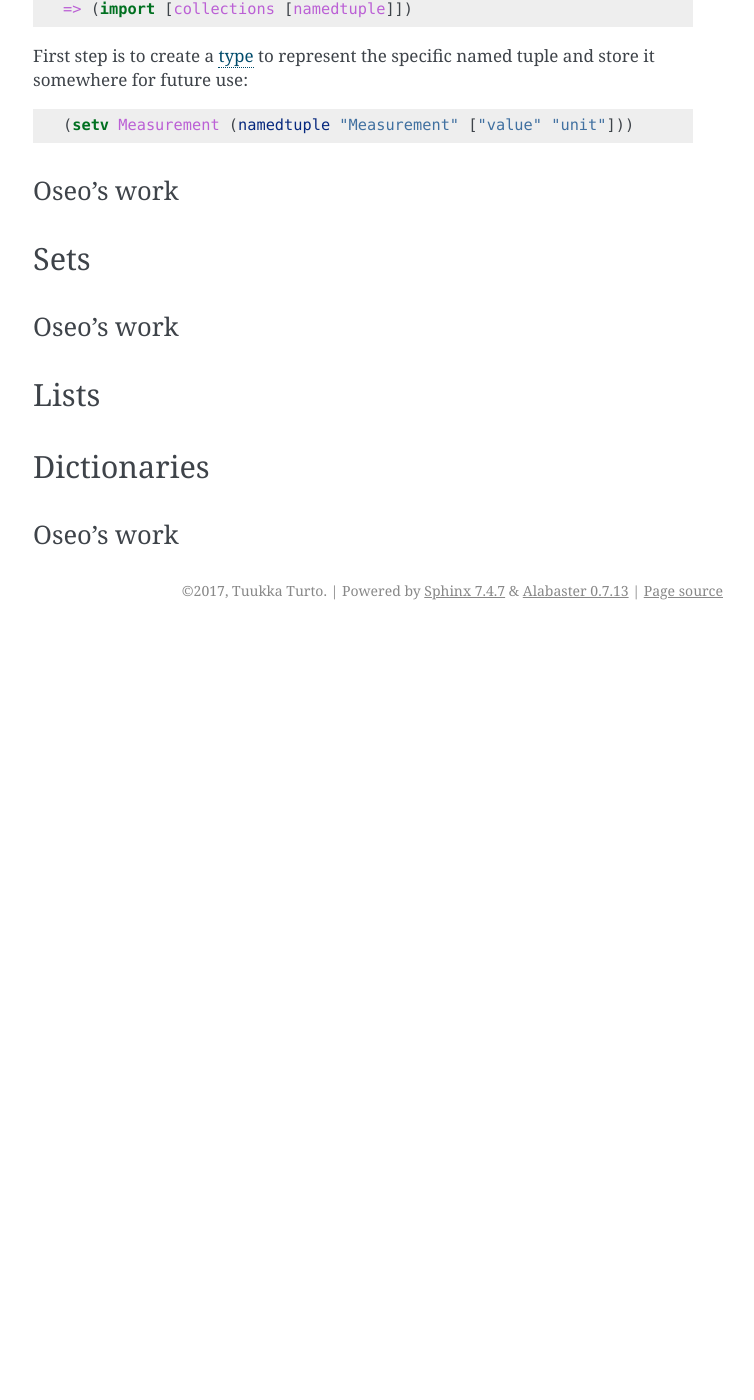
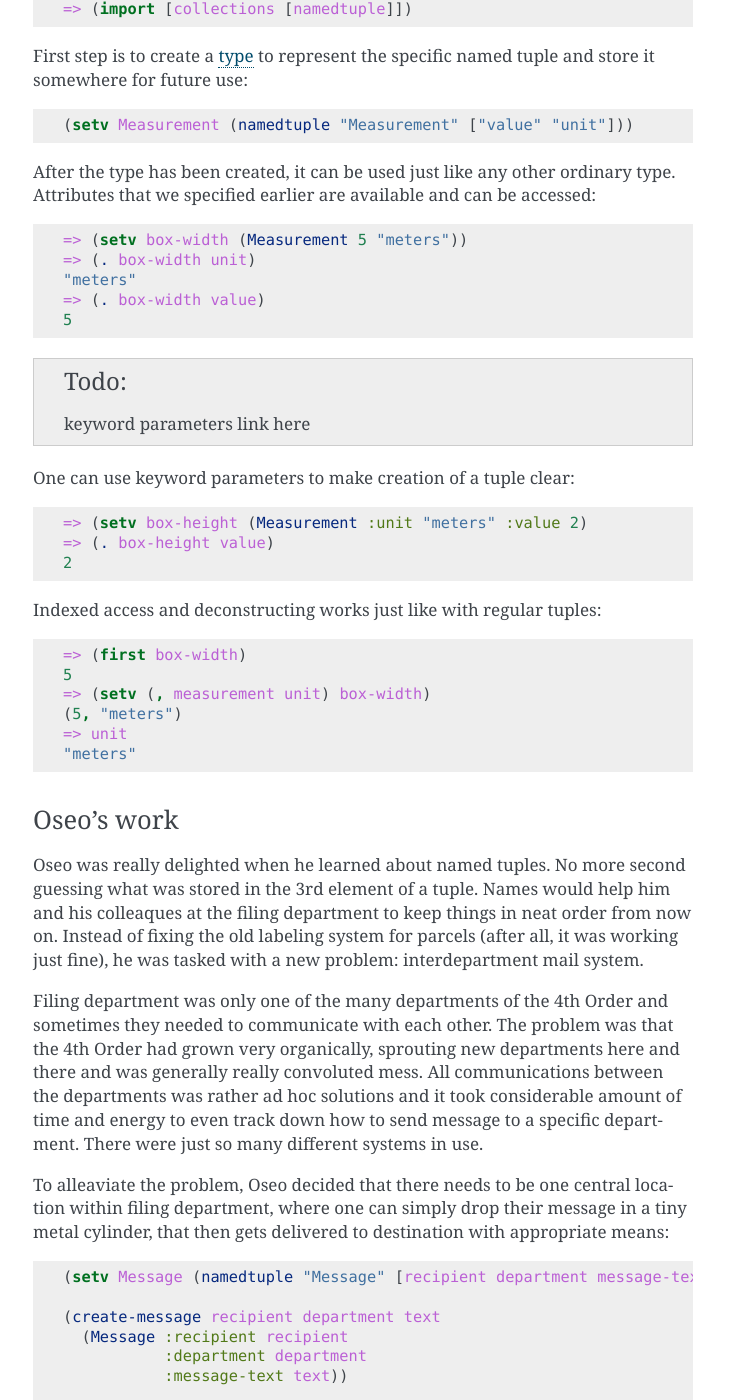
Before and after one commit to tuturto/hy-files, a Sphinx documentation site: the page built from doc/source/data_structures.rst, in a window 1280 px wide and 1400 px high, scrolled down 4568 px. Shown: the whole window, without its empty margins (387-1141 px from the left). Built offline with Sphinx 7.4.7, drawn with Linux system fonts in a browser that asks for light colours; before the commit the page ends 5198 px from its top, so only the background shows below that; some of the changed text lies outside the part shown.

Commit message:
Working with named tuples

```diff
--- a/doc/source/data_structures.rst
+++ b/doc/source/data_structures.rst
@@ -256,15 +256,84 @@ specific named tuple and store it somewhere for future use:
 
    (setv Measurement (namedtuple "Measurement" ["value" "unit"]))
 
+After the type has been created, it can be used just like any other ordinary
+type. Attributes that we specified earlier are available and can be accessed:
 
+.. code-block:: hylang
+
+  => (setv box-width (Measurement 5 "meters"))
+  => (. box-width unit)
+  "meters"
+  => (. box-width value)
+  5
+
+.. TODO:: keyword parameters link here
+
+One can use keyword parameters to make creation of a tuple clear:
+
+.. code-block:: hylang
+
+  => (setv box-height (Measurement :unit "meters" :value 2)
+  => (. box-height value)
+  2
+
+Indexed access and deconstructing works just like with regular tuples:
+
+.. code-block:: hylang
+
+  => (first box-width)
+  5
+  => (setv (, measurement unit) box-width)
+  (5, "meters")
+  => unit
+  "meters"
+
+Oseo's work
++++++++++++
+
+Oseo was really delighted when he learned about named tuples. No more second
+guessing what was stored in the 3rd element of a tuple. Names would help
+him and his colleaques at the filing department to keep things in neat order
+from now on. Instead of fixing the old labeling system for parcels (after all,
+it was working just fine), he was tasked with a new problem: interdepartment
+mail system.
+
+Filing department was only one of the many departments of the 4th Order and
+sometimes they needed to communicate with each other. The problem was that
+the 4th Order had grown very organically, sprouting new departments here and
+there and was generally really convoluted mess. All communications between
+the departments was rather ad hoc solutions and it took considerable amount of
+time and energy to even track down how to send message to a specific
+department. There were just so many different systems in use.
+
+To alleaviate the problem, Oseo decided that there needs to be one central
+location within filing department, where one can simply drop their message
+in a tiny metal cylinder, that then gets delivered to destination with
+appropriate means:
+
+.. code-block:: hylang
+
+  (setv Message (namedtuple "Message" [recipient department message-text]))
+
+  (create-message recipient department text
+    (Message :recipient recipient
+             :department department
+             :message-text text))
+
+  (drop-off-message message
+    (setv wrapped (wrap-message message))
+    (dispatch-message wrapped))
+
+Because there are many different ways of delivering message, Oseo built a
+system that wraps original message inside another metal tube. This metal tube
+is constructed specifically to the specifications of the target department.
+Some prefer plain tube, some require intricate carvings. They all have slightly
+different expectations on how addresses are written even. But all these
+details are taken care by ``wrap-message`` function.
 
 .. index::
    single: datastructures; set
 .. _data-structures-sets:
-
-
-Oseo's work
-+++++++++++
 
 Sets
 ----
```
